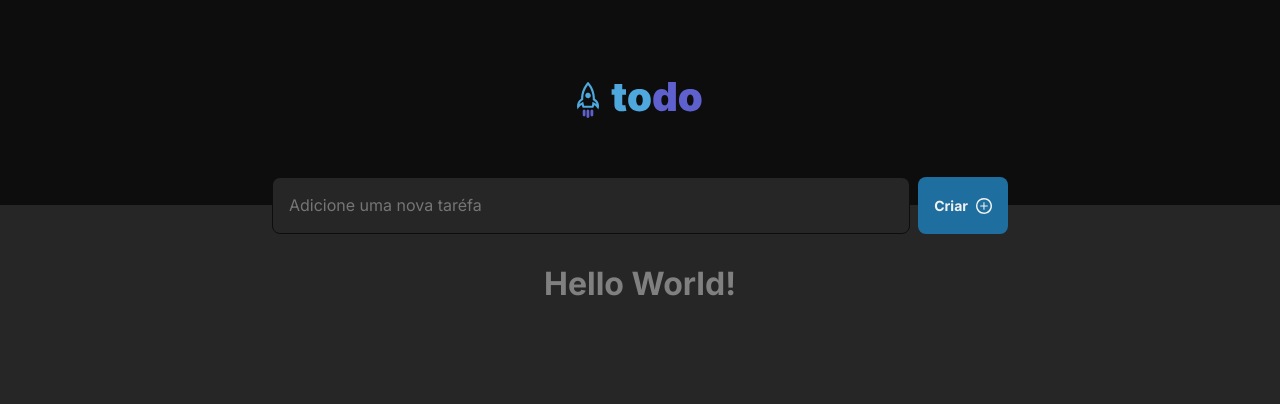
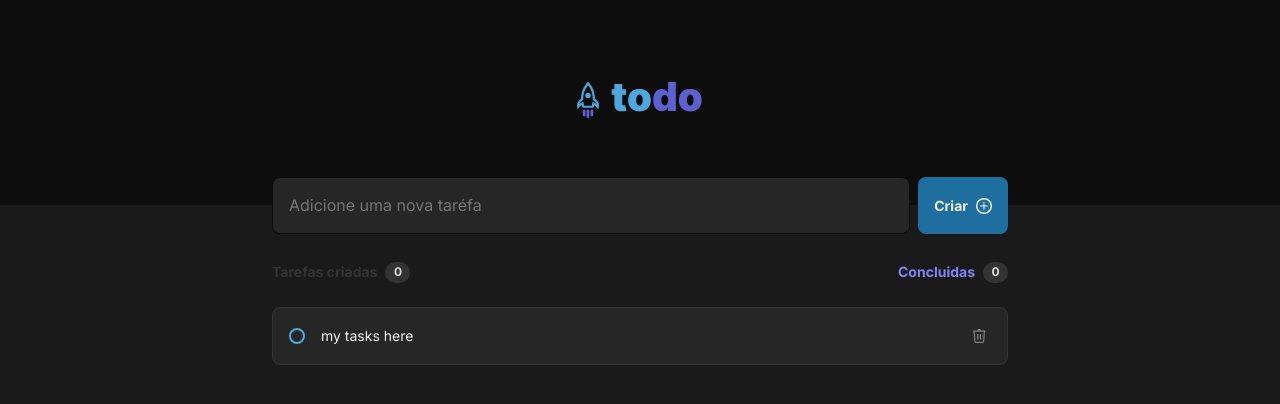
Before and after one commit to arthur94a/todo-rocketseat-challenge, a React (Vite) app: page / in a window 1280 px wide. Shown: the top 404 px of the page. Built offline with nearby package versions, Linux system fonts and the light colour scheme.

Commit message:
feat (style components) - styled input - styled task - styled task empty

```diff
--- a/src/App.tsx
+++ b/src/App.tsx
@@ -1,15 +1,15 @@
 import { Layout } from './components/Layout'
 import { InputTask } from "./components/InputTask";
+import { DisplayTasks } from './components/DisplayTasks';
 
 import './global.css'
-
 
 export function App() {
 
   return (
     <Layout>
       <InputTask />
-      <h1>Hello World!</h1>
+      <DisplayTasks />
     </Layout>
   )
 }
--- /dev/null
+++ b/src/components/DisplayTasks.module.css
@@ -0,0 +1,61 @@
+.display {
+    display: flex;
+    flex-direction: column;
+    width: 100%;
+    max-width: 46rem;
+    justify-content: center;
+    align-items: center;
+}
+
+.task_count_container {
+    display: flex;
+    justify-content: space-between;
+    width: 100%;
+}
+
+.task_count_container > div > span {
+    border-radius: 99px;
+    margin-left: 0.5rem;
+    width: 1.563rem;
+    padding: 2px 8px;
+    text-align: center;
+    font-size: 0.75rem;
+    font-weight: bold;
+    color: var(--gray-200);
+    background-color: var(--gray-400);
+}
+
+.tasks_created {
+    display: flex;
+    color: var(--gray-400);
+    font-size: 0.875rem;
+    font-weight: bold;
+}
+
+.tasks_completed {
+    display: flex;
+    color: var(--purple-200);
+    font-size: 0.875rem;
+    font-weight: bold;
+}
+
+.task_list_container {
+    margin-top: 24px;
+    width: 100%;
+}
+
+.tasks_empty {
+    border-top: 1px solid var(--gray-400);
+    border-radius: 8px;
+    display: flex;
+    width: 100%;
+    flex-direction: column;
+    align-items: center;
+    padding: 64px 0;
+    font-size: 1rem;
+    line-height: 1.4;
+}
+
+.tasks_empty img {
+    margin-bottom: 1rem;
+}
--- /dev/null
+++ b/src/components/DisplayTasks.tsx
@@ -0,0 +1,43 @@
+import { useState } from "react"
+import { Task } from './Task'
+import iconClipboard from '../assets/svg/clipboard.svg'
+import styles from './DisplayTasks.module.css'
+
+export function DisplayTasks() {
+    const [taskCount, setTaskCoun] = useState(0);
+    const [taskCompleteCount, setTaskCompleteCount] = useState(0);
+    const [isTasksEmpty, setIsTaskEmpty] = useState(false);
+
+    return (
+        <section className={styles.display}>
+            <header className={styles.task_count_container}>
+                <div className={styles.tasks_created}>
+                    <p>Tarefas criadas</p>
+                    <span>{taskCount}</span>
+                </div>
+                <div className={styles.tasks_completed}>
+                    <p>Concluidas</p>
+                    <span>{taskCompleteCount}</span>
+                </div>
+            </header>
+
+            <div className={styles.task_list_container}>
+                {!isTasksEmpty ? (
+                    <>
+                        <Task />
+                    </>
+                ) : (
+                    <>
+                        <span className={styles.tasks_empty}>
+                            <img src={iconClipboard} alt="empty" />
+                            <p>
+                                <strong>Você ainda não tem tarefas cadastradas</strong>
+                            </p>
+                            <p>Crie tarefas e organize seus itens a fazer</p>
+                        </span>
+                    </>
+                )}
+            </div>
+        </section>
+    )
+}
--- /dev/null
+++ b/src/components/Task.module.css
@@ -0,0 +1,46 @@
+.task {
+    display: flex;
+    justify-content: space-between;
+    border-radius: 8px;
+    border: 1px solid var(--gray-400);
+    gap: 1rem;
+    align-items: center;
+    padding: 16px;
+    background-color: var(--gray-500);
+}
+
+button {
+    padding: 0;
+    border: none;
+    background: transparent;
+    display: flex;
+    cursor: pointer;
+}
+
+.content {
+    width: 100%;
+    font-size: 0.875rem;
+    line-height: 1.4;
+    color: var(--gray-100);
+}
+
+.checkbox {
+    display: block;
+    width: 1rem;
+    height: 1rem;
+    border-radius: 50%;
+    border: 2px solid var(--blue-200);
+}
+
+.checkbox:hover {
+    border-color: var(--blue-500);
+}
+
+.btn_delete:hover {
+    border-radius: 8px;
+    background-color: var(--gray-400);
+}
+
+.btn_delete:hover img {
+    filter: invert(49%) sepia(24%) saturate(4360%) hue-rotate(326deg) brightness(93%) contrast(89%);
+}
--- /dev/null
+++ b/src/components/Task.tsx
@@ -0,0 +1,16 @@
+import iconTrash from '../assets/svg/trash.svg'
+import styles from './Task.module.css'
+
+export function Task() {
+    return (
+        <article className={styles.task}>
+            <button className={styles.btn_checkbox}>
+                <span className={styles.checkbox}/>
+            </button>
+            <p className={styles.content}>my tasks here</p>
+            <button className={styles.btn_delete}>
+                <img src={iconTrash} alt="delete" />
+            </button>
+        </article>
+    )
+}
--- a/src/global.css
+++ b/src/global.css
@@ -19,7 +19,7 @@
 }
 
 body {
-  background-color: var(--gray-500);
+  background-color: var(--gray-600);
   color: var(--gray-300);
   -webkit-font-smoothing: antialiased;
 }
```
Also changed, not shown: src/assets/svg/clipboard.svg (added), src/assets/svg/trash.svg (added).
